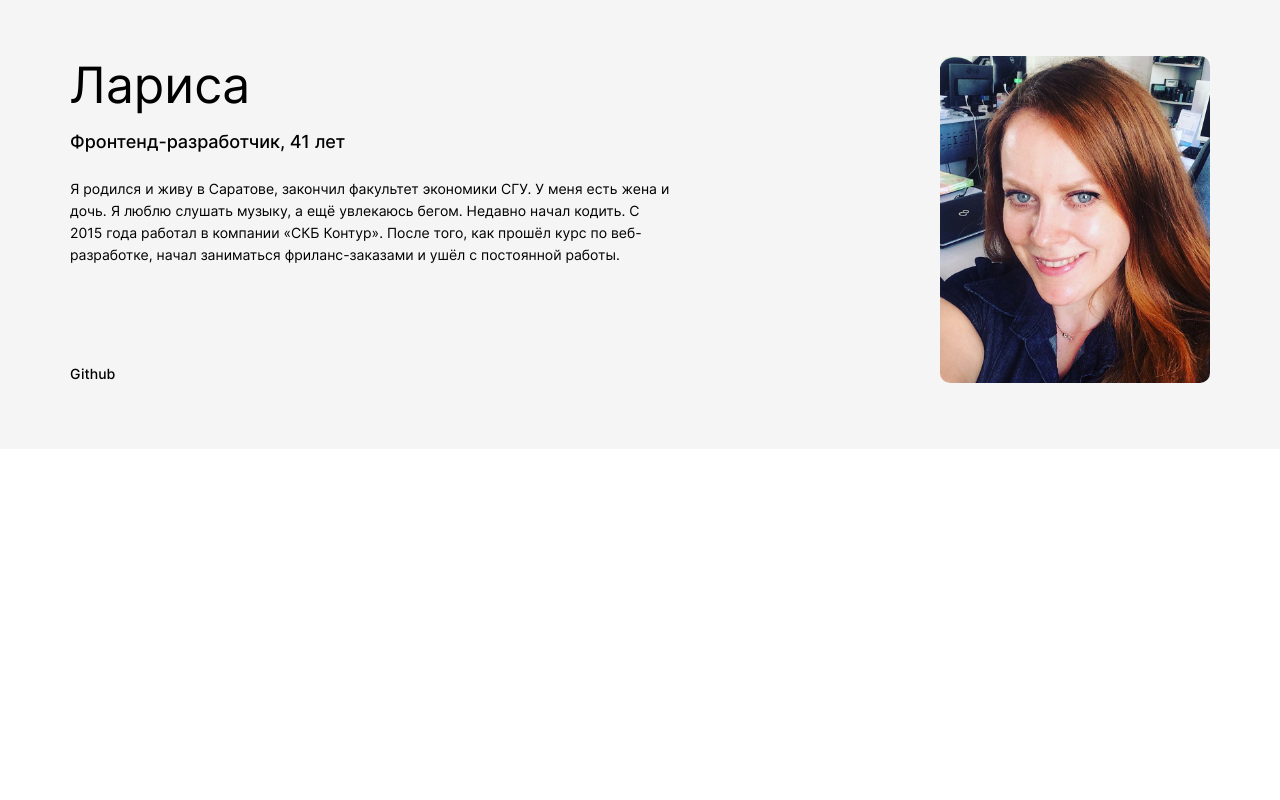
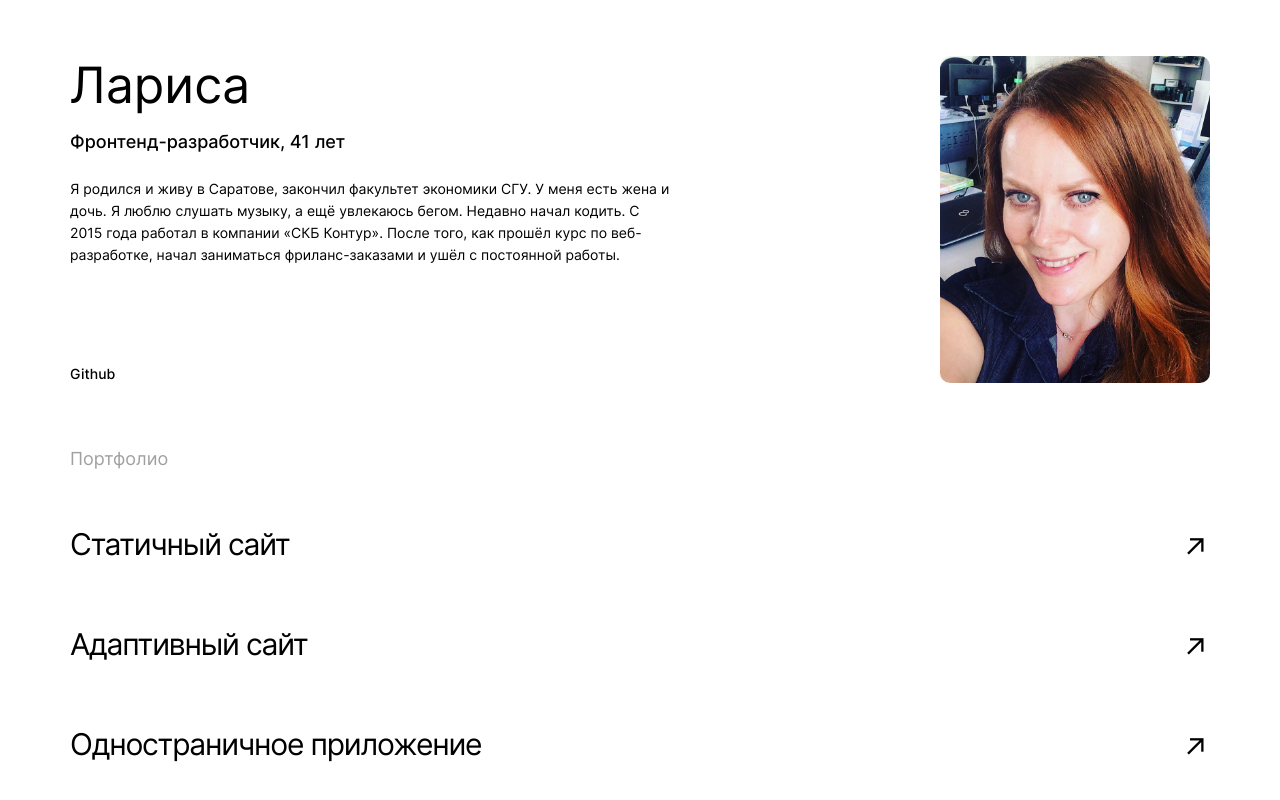
Before and after one commit to LarisaKindalova/movies-explorer-frontend, a React (Create React App) app: page / in a window 1280 px wide. Shown: the part 2065-2865 px from the top of the page. Before the commit the page ends 2514 px from the top, so only its background shows below. Built offline with nearby package versions, Linux system fonts and the light colour scheme.

Commit message:
feat: Portfolio #9

```diff
--- a/src/components/AboutMe/AboutMe.css
+++ b/src/components/AboutMe/AboutMe.css
@@ -1,7 +1,5 @@
 .about-me {
-  background-color: #f5f5f5;
   display: flex;
-
 }
 
 .about-me__container {
@@ -14,7 +12,6 @@
 .about-me__info {
   display: flex;
   flex-direction: column;
-
 }
 
 .about-me__wrap {
@@ -47,6 +44,7 @@
   margin: 0 0 26px;
   padding: 0;
 }
+
 .about-me__block {
   font-size: 14px;
   font-weight: 400;
--- a/src/components/Main.jsx
+++ b/src/components/Main.jsx
@@ -4,6 +4,7 @@ import NavTab from "./NavTab/NavTab"
 import AboutProject from "./AboutProject/AboutProject"
 import Techs from "./Techs/Techs";
 import AboutMe from "./AboutMe/AboutMe";
+import Portfolio from './Portfolio/Portfolio'
 
 
 function Main () {
@@ -15,6 +16,7 @@ function Main () {
       <AboutProject/>
       <Techs/>
       <AboutMe/>
+      <Portfolio />
 
     </main>
   )
--- a/src/components/NavTab/NavTab.jsx
+++ b/src/components/NavTab/NavTab.jsx
@@ -7,7 +7,7 @@ function NavTab () {
     <nav className="nav-tab">
       <Link reloadDocument to="#project" className="nav-tab__link link">О проекте</Link>
       <Link reloadDocument to="#techs" className="nav-tab__link link">Технологии</Link>
-      <Link reloadDocument to="#" className="nav-tab__link link">Студент</Link>
+      <Link reloadDocument to="#about-me" className="nav-tab__link link">Студент</Link>
     </nav>
   )
 }
--- /dev/null
+++ b/src/components/Portfolio/Portfolio.css
@@ -0,0 +1,50 @@
+.portfolio {
+  display: flex;
+  gap: 50px;
+  flex-direction: column;
+  margin: 0 auto;
+  max-width: 1280px;
+}
+
+.portfolio__title {
+   color: #a0a0a0;
+  font-size: 18px;
+  font-weight: 400;
+  line-height: 20px;
+  margin: 0 70px;
+}
+
+.portfolio__list {
+  list-style: none;
+  display: flex;
+  gap: 40px;
+  flex-direction: column;
+  padding: 0 0 125px;
+  margin: 0 70px;
+}
+
+.portfolio_item {
+  display: flex;
+  justify-content: space-between;
+}
+
+.portfolio__link {
+  font-size: 30px;
+  font-style: normal;
+  font-weight: 400;
+  line-height: 50px;
+  letter-spacing: -1.2px;
+}
+
+.profile__arrow {
+  font-size: 30px;
+  font-weight: 400;
+  line-height: 60px; /* 200% */
+}
+
+@media screen and (max-widtH: 880px) {
+  portfolio__link {
+    font-size: 28px;
+
+  }
+}
--- /dev/null
+++ b/src/components/Portfolio/Portfolio.jsx
@@ -0,0 +1,26 @@
+import React from "react";
+import "./Portfolio.css";
+
+function Portfolio () {
+  return (
+    <section className="portfolio">
+      <h2 className="portfolio__title">Портфолио</h2>
+      <ul className="portfolio__list">
+        <li className="portfolio_item">
+          <a className="portfolio__link link" href="https://github.com/LarisaKindalova/how-to-learn" target="_blank" rel="noreferrer">Статичный сайт</a>
+          <span className="profile__arrow">↗</span>
+        </li>
+        <li className="portfolio_item">
+          <a className="portfolio__link link" href="https://github.com/LarisaKindalova/russian-travel"  target="_blank" rel="noreferrer">Адаптивный сайт</a>
+          <span className="profile__arrow">↗</span>
+        </li>
+        <li className="portfolio_item">
+          <a className="portfolio__link link" href="https://github.com/LarisaKindalova/react-mesto-api-full-gha" target="_blank" rel="noreferrer">Одностраничное приложение</a>
+          <span className="profile__arrow">↗</span>
+        </li>
+      </ul>
+
+    </section>
+  )
+}
+export default Portfolio;
```
